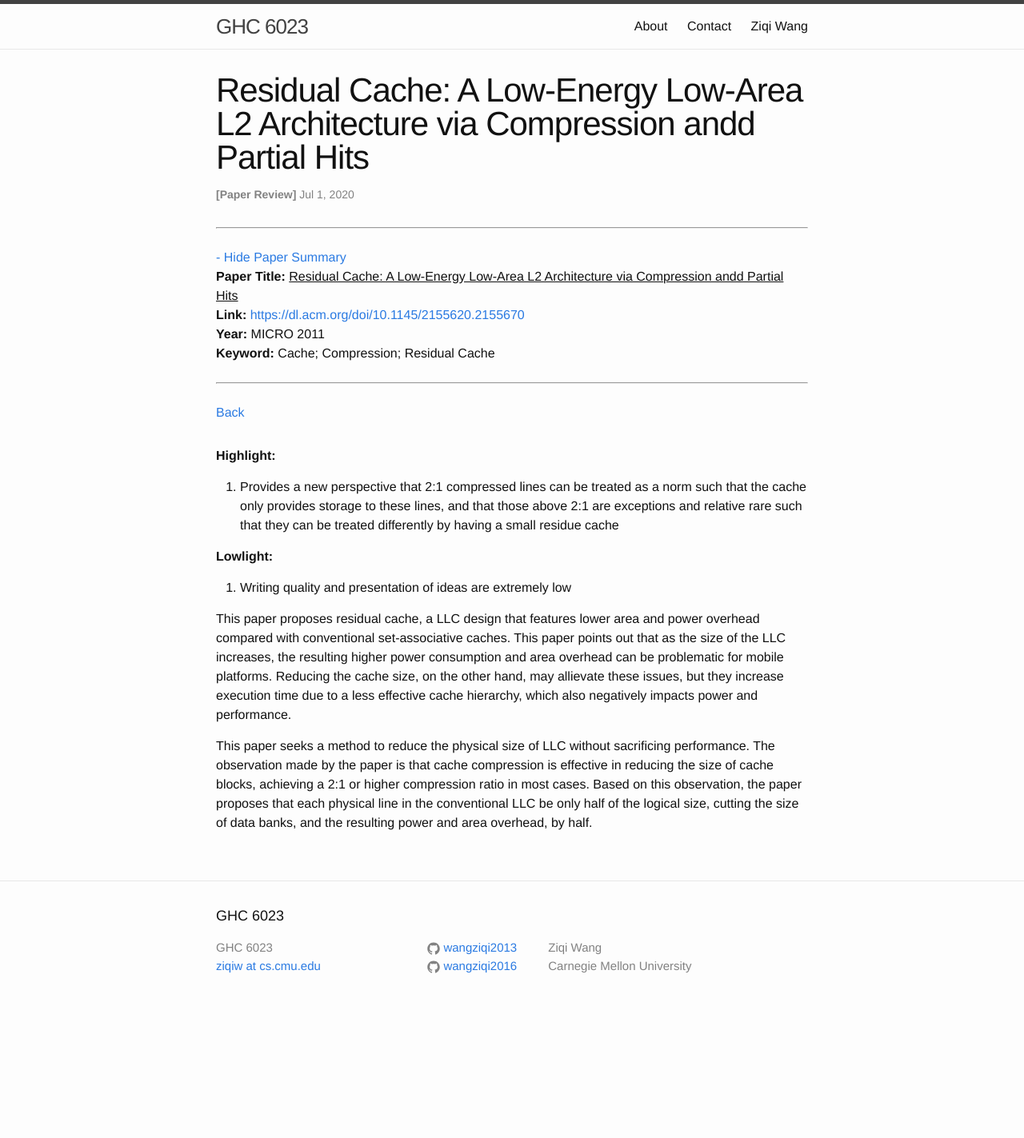
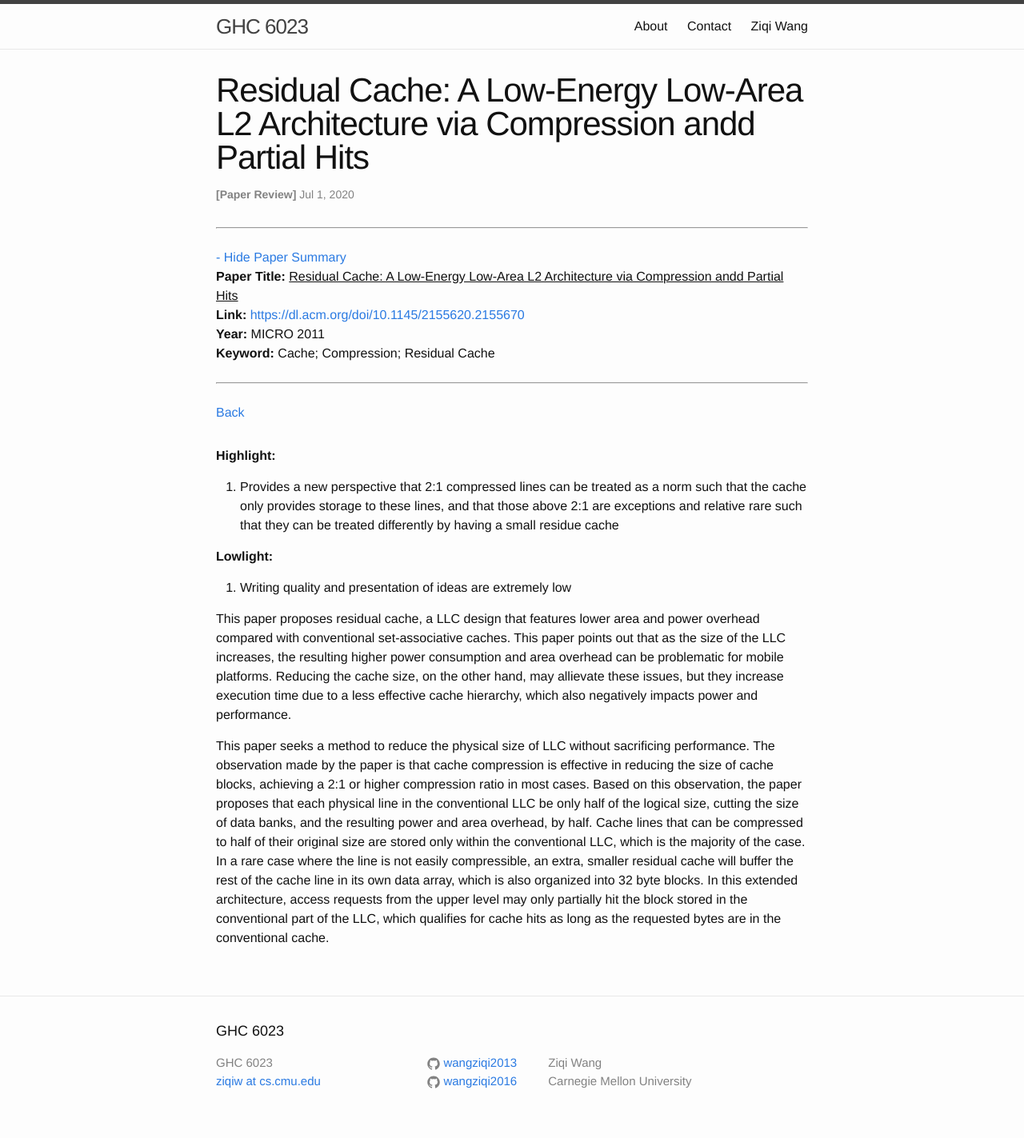
Before and after one commit to wangziqi2013/wangziqi2013.github.io, a Jekyll site: the page built from _posts/2020-07-01-residual-cache.markdown, in a window 1280 px wide. Shown: the whole page at 80% size. Built offline with Jekyll 4.4.1, drawn with Linux system fonts in a browser that asks for light colours; before the commit the page ends 1279 px from its top, so only the background shows below that.

Commit message:
Finish overview

```diff
--- a/_posts/2020-07-01-residual-cache.markdown
+++ b/_posts/2020-07-01-residual-cache.markdown
@@ -33,3 +33,8 @@ This paper seeks a method to reduce the physical size of LLC without sacrificing
 the paper is that cache compression is effective in reducing the size of cache blocks, achieving a 2:1 or higher
 compression ratio in most cases. Based on this observation, the paper proposes that each physical line in the conventional
 LLC be only half of the logical size, cutting the size of data banks, and the resulting power and area overhead, by half.
+Cache lines that can be compressed to half of their original size are stored only within the conventional LLC, which
+is the majority of the case. In a rare case where the line is not easily compressible, an extra, smaller residual cache
+will buffer the rest of the cache line in its own data array, which is also organized into 32 byte blocks. In this
+extended architecture, access requests from the upper level may only partially hit the block stored in the conventional
+part of the LLC, which qualifies for cache hits as long as the requested bytes are in the conventional cache.
```
